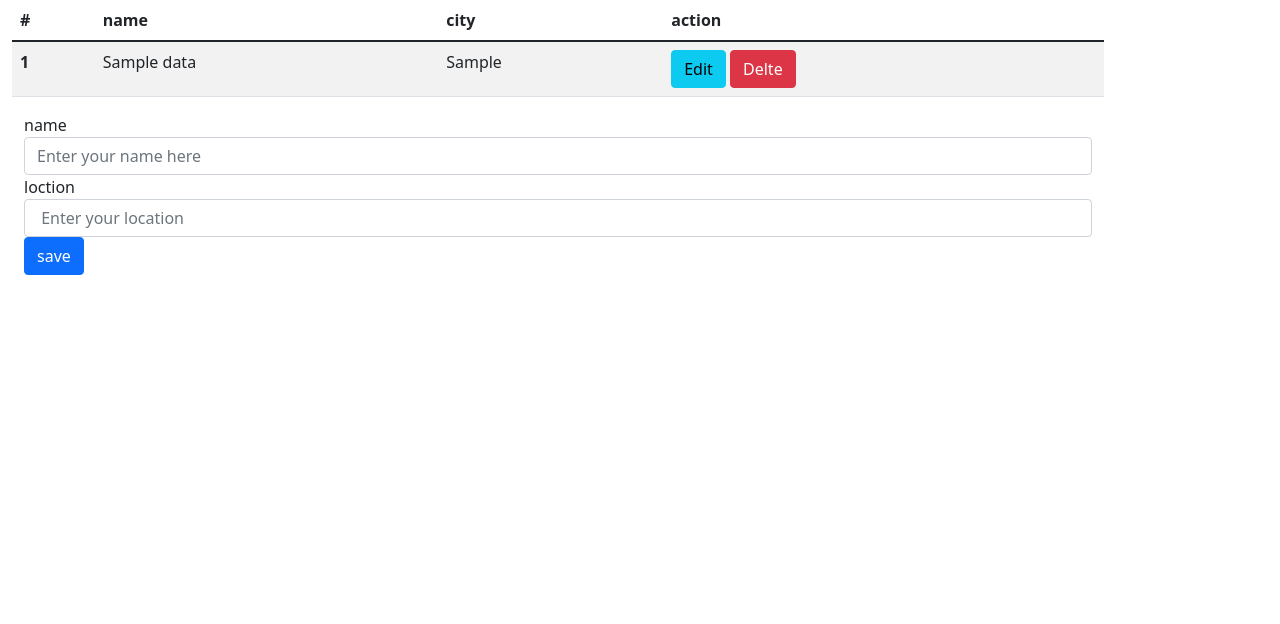
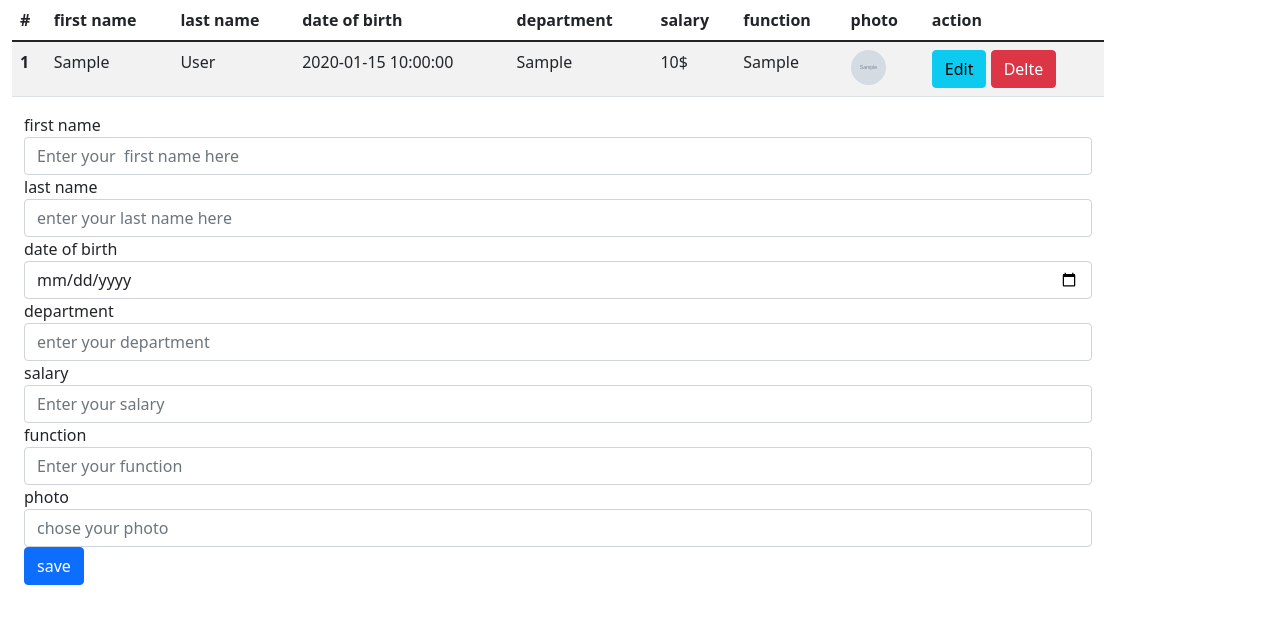
Before and after one commit to mr-dev-dragon/MySQL-table, a PHP site: page /index.php in a window 1280 px wide. Shown: the top 624 px of the page. Run offline with PHP 8.4, Linux system fonts and the light colour scheme; tables that the repository leaves empty or names only in its code hold one stand-in row (values such as "Sample post"); grey boxes marked "Sample" are stand-in pictures.

Commit message:
tabel workes

```diff
--- a/index.php
+++ b/index.php
@@ -5,6 +5,7 @@
   <meta http-equiv="X-UA-Compatible" content="IE=edge">
   <meta name="viewport" content="width=device-width, initial-scale=1.0">
   <title>Document</title>
+  <link rel="stylesheet" href="https://cdn.jsdelivr.net/npm/bootstrap-icons@1.8.1/font/bootstrap-icons.css">
   <!-- CSS only -->
 <link href="https://cdn.jsdelivr.net/npm/bootstrap@5.1.3/dist/css/bootstrap.min.css" rel="stylesheet" integrity="sha384-1BmE4kWBq78iYhFldvKuhfTAU6auU8tT94WrHftjDbrCEXSU1oBoqyl2QvZ6jIW3" crossorigin="anonymous">
 </head>
@@ -20,76 +21,112 @@
                     ?>
                 </div>
                 <?php endif  ?>
-
         <?php
-       $mysqli = new mysqli('localhost', 'root', 'mypass123','crud') or die(mysqli_error($mysqli));
-       $result = $mysqli->query("SELECT * FROM data")    or die(mysqli->error);
-      //  pre_r($result->fetch_assoc());
-
-       ?>
-       <?php
-      //  function pre_r($array) {
-      //    echo '<pre>';
-      //    print_r($array);
-      //    echo '</pre>';
-      //  }
-
+       $mysqli = new mysqli('localhost', 'root', 'mypass123','ahmed') or die(mysqli_error($mysqli));
+       $result = $mysqli->query("SELECT * FROM employees") or die(mysqli->error);
        ?>
        <table class="table table-striped table-hover">
           <thead>
               <tr>
                 <th scope="col">#</th>
-              <th scope="col">name</th>
-              <th scope="col">city</th>
+                  <th scope="col">first name</th>
+                    <th scope="col">last name</th>
+                      <th scope="col">date of birth</th>
+                        <th scope="col">department</th>
+                          <th scope="col">salary</th>
+                            <th scope="col">function</th>
+                              <th scope="col">photo</th>
                                 <th scope="col" colspan="2">action</th>
               </tr>
            </thead>
            <tbody>
-          <?php
-          while ($row = $result->fetch_assoc()): ?>
-
+          <?php while ($row = $result->fetch_assoc()): ?>
             <tr>
-              <th scope="row">1</th>
-              <td><?php echo $row['name']; ?></td>
-              <td><?php echo $row['location']; ?></td>
+                <th scope="row"><?php echo $row['id']; ?></th>
+                  <td><?php echo $row['first_name']; ?></td>
+                    <td><?php echo $row['last_name']; ?></td>
+                      <td><?php echo $row['date_of_birth']; ?></td>
+                        <td><?php echo $row['department']; ?></td>
+                          <td><?php echo $row['salary']; ?>$</td>
+                            <td><?php echo $row['function']; ?></td>
+                              <td>
+                                <img src="<?php echo $row['photo']; ?>" alt="this is a employees photo" width=35px" height="35px" style = "border-radius:50% ;"></td>
                                   <td>
                                     <a href="index.php?edit=<?php echo $row['id']; ?>"
                                       class="btn btn-info"> Edit</a>
                                         <a href="process.php?delete=<?php echo $row['id']; ?>"
                                           class="btn btn-danger">Delte</a>
-
                                             </td>
             </tr>
-           <?php
-           endwhile
-           ?>
+            <?php endwhile?>
           </tbody>
+        </table>
 
-        </table>
+
         <FORM action="process.php" method="post">
-          <input type="hidden" name="id" value="<?php echo $id; ?>" >
+          <input type="hidden" name="id" value="<?php echo $id; ?>">
+
           <div class="form-group">
-          <label for="">name</label>
-          <input type="text" name="name" class="form-control" placeholder="Enter your name here"
-          value="<?php echo $name; ?>"  >
+          <label for="1a"> first name</label>
+          <input type="text" name="first-name"  id="1a" class="form-control" placeholder="Enter your  first name here"
+          value="<?php echo $first_name; ?>" >
           </div>
+
           <div class="form-group">
-          <label for="">loction</label>
-          <input type="text"  name="location"  class="form-control" placeholder=" Enter your location"
-          value="<?php echo $location; ?>">
+          <label for="2a">last name</label>
+          <input type="text" name="last-name"  id="2a" class="form-control" placeholder="enter your last name here"
+          value="<?php echo $last_name; ?>"  >
           </div>
+
+
+
+
+          <div class="form-group">
+          <label for="3a">date of birth</label>
+          <input type="date" name="date-of-birth" id="3a"  class="form-control" placeholder="enter your birth date"
+          value="<?php echo $date_of_birth; ?>"  >
+          </div>
+
+
+          <div class="form-group">
+          <label for="4a">department</label>
+          <input type="text" name="department"  id="4a" class="form-control" placeholder="enter your department"
+          value="<?php echo $department; ?>"  >
+          </div>
+
+
+          <div class="form-group">
+          <label for="5a">salary</label>
+          <input type="number" name="salary"  id="5a"class="form-control" placeholder="Enter your salary"
+          value="<?php echo $salary; ?>"  >
+          </div>
+
+
+          <div class="form-group">
+          <label for="6a">function</label>
+          <input type="text" name="function"  id="6a" class="form-control" placeholder="Enter your function "
+          value="<?php echo $f_unction; ?>"  >
+          </div>
+
+
+          <div class="form-group">
+          <label for="7a">photo</label>
+          <input type="url"  name="photo"  id="7a" class="form-control" placeholder="chose your photo"
+          value="<?php echo $photo; ?>"  >
+          </div>
+
+
           <div class="form-group">
            <?php if ($update == true): ?>
+          <button type="submit" id="" class="btn btn-info" name="update"  >update</button>
+          <?php else: ?>
+          <button type="submit"  id="" class="btn btn-primary" name="save" >save</button>
+          <?php endif; ?>
+          </div>
 
-          <button type="submit" class="btn btn-info" name="update"  >update</button>
-          <?php else: ?>
-        <button type="submit" class="btn btn-primary" name="save" >save</button>
-          <?php endif; ?>
+        </FORM>
 
    </div>
-        </FORM>
-   </div>
    <script src="https://cdn.jsdelivr.net/npm/bootstrap@5.1.3/dist/js/bootstrap.bundle.min.js" integrity="sha384-ka7Sk0Gln4gmtz2MlQnikT1wXgYsOg+OMhuP+IlRH9sENBO0LRn5q+8nbTov4+1p" crossorigin="anonymous"></script>
-
 </body>
 </html>
--- a/process.php
+++ b/process.php
@@ -1,13 +1,18 @@
 <?php
 session_start();
 
-$mysqli = new mysqli('localhost', 'root', 'mypass123', 'crud') or die(mysqli_error($mysqli));
+$mysqli = new mysqli('localhost', 'root', 'mypass123', 'ahmed') or die(mysqli_error($mysqli));
 $id = 0;
 if (isset($_POST['save'])){
-  $name = $_POST['name'];
-  $location = $_POST['location'];
-  $mysqli->query("INSERT INTO data (name,location) VALUES('$name', '$location')") or
-  die($mysqli->error);
+  $id = $_POST['id'];
+  $first_name = $_POST['first-name'];
+  $last_name = $_POST['last-name'];
+  $date_of_birth = $_POST['date-of-birth'];
+  $department = $_POST['department'];
+  $salary = $_POST['salary'];
+  $f_unction = $_POST['function'];
+  $photo = $_POST['photo'];
+  $mysqli->query("INSERT INTO `employees` ( `first_name`, `last_name`, `date_of_birth`, `department`, `salary`, `function`, `photo`) VALUES ('$first_name', '$last_name', '$date_of_birth', '$department', '$salary', '$f_unction', '$photo');") or die($mysqli->error());
   $_SESSION['message'] =  "Record has been saved!";
   $_SESSION['msg_type'] = 'success';
   header("location:index.php");
@@ -16,7 +21,7 @@ if (isset($_POST['save'])){
 
  if(isset($_GET['delete'])){
     $id = $_GET['delete'];
-    $mysqli->query("delete from data where id = '$id'") or die($mysqli->error());
+    $mysqli->query("delete from employees where id = '$id'") or die($mysqli->error());
     $_SESSION['message'] =  "Record has been Delete!";
     $_SESSION['msg_type'] = 'danger';
     header("location:index.php");
@@ -25,29 +30,47 @@ if (isset($_POST['save'])){
 
  if (isset($_GET['edit'])){
    $id = $_GET['edit'];
-   $result = $mysqli->query("SELECT * FROM data WHERE id=$id") or die($mysqli->error());
+   $result = $mysqli->query("SELECT * FROM employees WHERE id=$id") or die($mysqli->error());
 
       $row = $result->fetch_array();
-      $name = $row['name'];
-      $location = $row['location'];
-      $update = true;
+       $first_name = $row['first_name'];
+       $last_name = $row['last_name'];
+       $date_of_birth = $row['date_of_birth'];
+       $department = $row['department'];
+       $salary = $row['salary'];
+       $f_unction = $row['function'];
+       $photo = $row['photo'];
+     $update = true;
 
  }
  else{
-   $name = '';
-   $location ='';
-   $update = false;
+
+  $first_name = '';
+  $last_name = '';
+  $date_of_birth = '';
+  $department ='';
+  $salary = '';
+  $f_unction = '';
+  $photo = '';
+  $update = false;
  }
 
  if (isset($_POST['update'])){
     $id = $_POST['id'];
-    $name = $_POST['name'];
-    $location = $_POST['location'];
-    $mysqli->query("UPDATE data SET name='$name', location='$location' WHERE id='$id'")or die($mysqli->error());
+    $first_name = $_POST['first-name'];
+    $last_name = $_POST['last-name'];
+    $date_of_birth = $_POST['date-of-birth'];
+    $department = $_POST['department'];
+    $salary = $_POST['salary'];
+    $f_unction = $_POST['function'];
+    $photo = $_POST['photo'];
+    $mysqli->query("UPDATE employees SET first_name='$first_name', last_name='$last_name', date_of_birth='$date_of_birth', department='$department', salary='$salary', function='$f_unction' , photo='$photo'  WHERE id='$id'")or die($mysqli->error());
     $_SESSION['message'] = "the update was successful";
     $_SESSION['msg_type'] = 'warning';
     header("Location:index.php");
 
  }
 
+
+
 ?>
```
Lines whose indentation alone changed are shown as unchanged.
